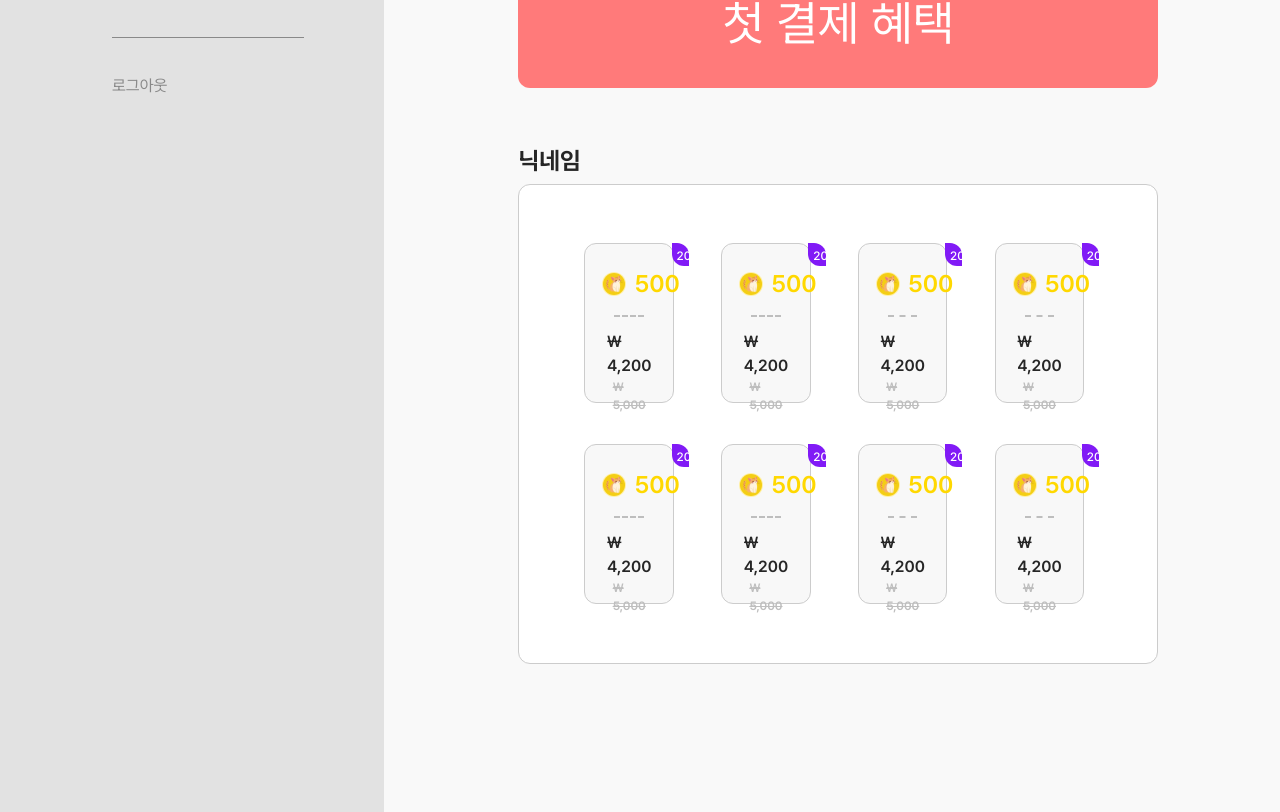
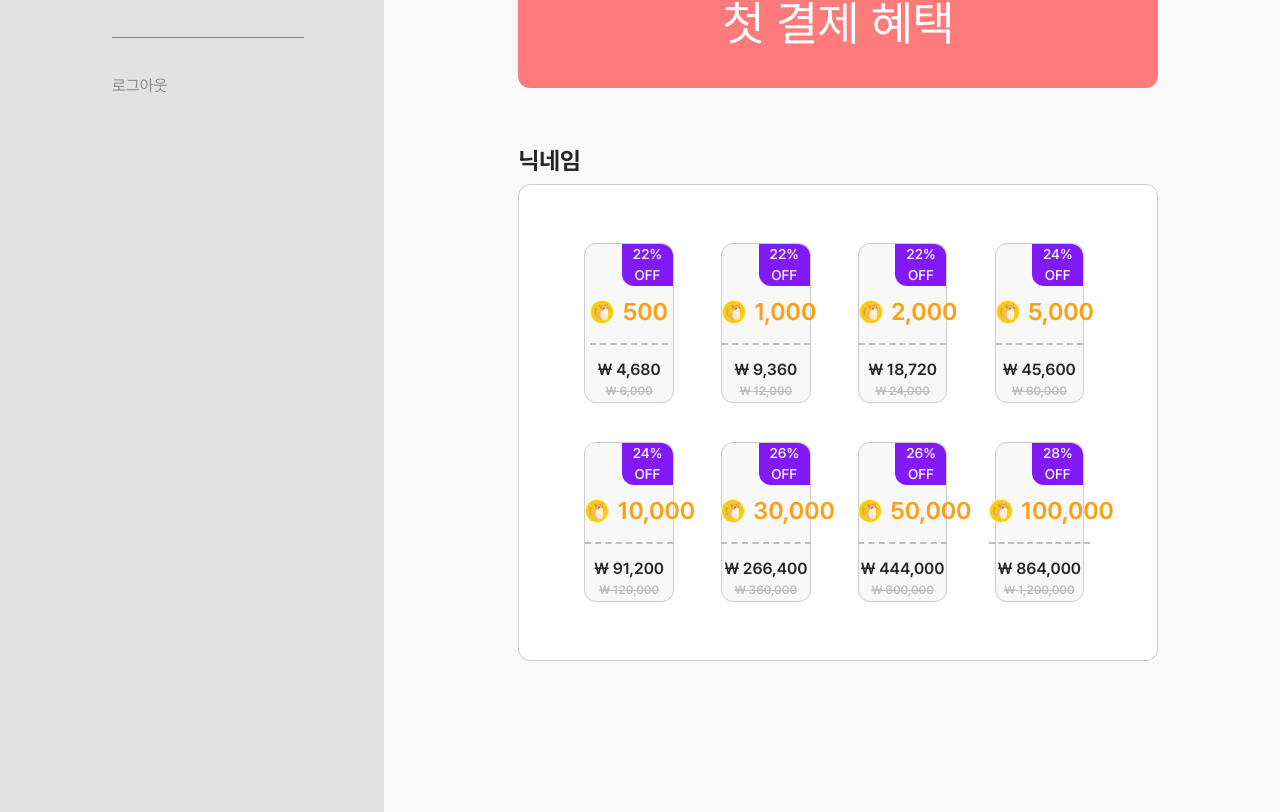
Before and after one commit to oz-main-project-team-02/vita-gamemate-fe, a React (Vite) app: page /coin in a window 1280 px wide. Shown: the part 600-1412 px from the top of the page. Built offline with nearby package versions, Linux system fonts and the light colour scheme; no server answers.

Commit message:
🐛 fix: 로그인 시, 사용자 지갑정보 업데이트 안되는 부분 수정

```diff
--- a/src/components/CoinPage/CoinBox.tsx
+++ b/src/components/CoinPage/CoinBox.tsx
@@ -1,14 +1,56 @@
-export default function CoinBox() {
+import { client } from '@/api/client';
+import { CoinPackage } from '@/config/const';
+import { useUserStore } from '@/config/store';
+import { useMutation } from '@tanstack/react-query';
+
+type Props = {
+  coinData: CoinPackage;
+};
+
+type RechargeResponse = {
+  message: string;
+  coin: number;
+};
+
+export default function CoinBox({ coinData }: Props) {
+  const { setUser } = useUserStore();
+  const rechargeMutation = useMutation({
+    mutationFn: async () => {
+      const { data }: { data: RechargeResponse } = await client.post('/api/v1/wallets/coin/recharge/', {
+        coin: coinData.coin,
+      });
+      return data;
+    },
+    onSuccess: (data) => {
+      console.log(data);
+      setUser({ coin: data.coin });
+    },
+  });
+
+  const handlePaymentClick = (e: React.MouseEvent<HTMLDivElement>) => {
+    e.preventDefault();
+    rechargeMutation.mutate();
+  };
+
   return (
-    <div className="w-11/12 h-[160px] p-[29px] flex flex-col items-center border rounded-xl border-gray-200 bg-[#F8F8F8]">
-      <div className="w-7/12 h-[23px] mt-[-30px] ml-[102px] pt-1 pl-[5px] rounded-bl-xl rounded-tr-xl bg-purple font-medium text-xs text-[#FFFFFF]">20% OFF</div>
-      <div className="mb-[13px] flex items-center">
-        <img className="w-[24px] h-[24px] mr-2" src="/src/assets/imgs/vitaCoin.svg" alt="vitaCoin" />
-        <h1 className="font-semibold text-2xl text-primary">500</h1>
+    <div
+      onClick={(e) => handlePaymentClick(e)}
+      className='flex h-[160px] w-11/12 cursor-pointer flex-col items-center gap-2 rounded-xl border border-gray-200 bg-[#F8F8F8]'
+    >
+      <div className='flex w-full justify-end'>
+        <div className='w-7/12 rounded-bl-xl rounded-tr-xl bg-purple text-center text-sm font-medium text-[#FFFFFF]'>
+          {coinData.discountRate}% OFF
+        </div>
       </div>
-      <div className="mb-[13px] border-t-2 border-dashed border-gray-300 w-full"></div>
-      <p className="font-semibold text-base text-gray-500">₩ 4,200</p>
-      <p className="text-xs font-semibold text-gray-300 line-through">₩ 5,000</p>
+      <div className='flex flex-col items-center'>
+        <div className='mb-[13px] flex items-center'>
+          <img className='mr-2 h-[24px] w-[24px]' src='/src/assets/imgs/vitaCoin.svg' alt='vitaCoin' />
+          <h1 className='text-2xl font-semibold text-deepYellow'>{coinData.coin.toLocaleString()}</h1>
+        </div>
+        <div className='mb-[13px] w-full border-t-2 border-dashed border-gray-300'></div>
+        <p className='text-base font-semibold text-gray-500'>₩ {coinData.discountPrice.toLocaleString()}</p>
+        <p className='text-xs font-semibold text-gray-300 line-through'>₩ {coinData.price.toLocaleString()}</p>
+      </div>
     </div>
-  )
+  );
 }
--- a/src/components/Common/LoginStatusChecker.tsx
+++ b/src/components/Common/LoginStatusChecker.tsx
@@ -24,6 +24,8 @@ export default function LoginStatusChecker({ children }: Props) {
 
           const { data: coin }: { data: Wallet } = await client.get('/api/v1/wallets/coin/');
           setUser({ coin: coin.coin }); // 사용자 지갑 업데이트
+          console.log('user:', user);
+          console.log('coin:', coin);
         } catch (err) {
           console.error(err);
           unSetUser(); // 사용자 정보 초기화
--- a/src/components/GameMatePage/GameSection.tsx
+++ b/src/components/GameMatePage/GameSection.tsx
@@ -1,4 +1,4 @@
-import { GAMES } from '@/config/const';
+import { Games } from '@/config/const';
 import { MateRegister } from '@/config/types';
 
 type Props = {
@@ -21,7 +21,7 @@ export default function GameSection({ isDropdownOpen, setIsDropdownOpen, game_id
       {isDropdownOpen.game && (
         <div className='mt-4 rounded-xl bg-white p-4 outline outline-gray-200'>
           <div className='flex gap-4'>
-            {Object.values(GAMES).map((game, i) => (
+            {Object.values(Games).map((game, i) => (
               <div
                 key={i}
                 onClick={() => setFormData((prev) => ({ ...prev, game_id: game.title }))}
--- a/src/config/const.ts
+++ b/src/config/const.ts
@@ -7,7 +7,7 @@ import tftIcon from '@/assets/imgs/icon-tft.png';
 import lolIcon from '@/assets/imgs/icon-lol.png';
 import overwatchIcon from '@/assets/imgs/icon-overwatch.png';
 
-type Games = {
+type Game = {
   id: number;
   img: string;
   icon: string;
@@ -20,7 +20,7 @@ type Games = {
 
 type GameCategories = 'lol' | 'tft' | 'bg' | 'overwatch';
 
-export const GAMES: Record<GameCategories, Games> = {
+export const Games: Record<GameCategories, Game> = {
   lol: {
     id: 1,
     img: lol,
@@ -89,11 +89,71 @@ export const GAMES: Record<GameCategories, Games> = {
 export const getGame = (gameKey: number | string) => {
   if (typeof gameKey === 'number') {
     // gameId를 기반으로 게임의 데이터들을 찾아야할 때,
-    return Object.values(GAMES).find((game) => game.id === gameKey);
+    return Object.values(Games).find((game) => game.id === gameKey);
   }
 
   if (typeof gameKey === 'string') {
     // 게임의 이름을 기반으로 게임의 데이터들을 찾아야할 때, || value.title 을 통해 찾으면됩니다.
-    return Object.entries(GAMES).find(([, value]) => value.title === gameKey)?.[1];
+    return Object.entries(Games).find(([, value]) => value.title === gameKey)?.[1];
   }
 };
+
+// ------------------------------------------------------------------------
+
+export type CoinPackage = {
+  coin: number;
+  price: number;
+  discountPrice: number;
+  discountRate: number;
+};
+
+export const CoinPackages: CoinPackage[] = [
+  {
+    coin: 500,
+    price: 6000,
+    discountPrice: 4680,
+    discountRate: 22,
+  },
+  {
+    coin: 1000,
+    price: 12000,
+    discountPrice: 9360,
+    discountRate: 22,
+  },
+  {
+    coin: 2000,
+    price: 24000,
+    discountPrice: 18720,
+    discountRate: 22,
+  },
+  {
+    coin: 5000,
+    price: 60000,
+    discountPrice: 45600,
+    discountRate: 24,
+  },
+  {
+    coin: 10000,
+    price: 120000,
+    discountPrice: 91200,
+    discountRate: 24,
+  },
+  {
+    coin: 30000,
+    price: 360000,
+    discountPrice: 266400,
+    discountRate: 26,
+  },
+  {
+    coin: 50000,
+    price: 600000,
+    discountPrice: 444000,
+    discountRate: 26,
+  },
+  {
+    coin: 100000,
+    price: 1200000,
+    discountPrice: 864000,
+    discountRate: 28,
+  },
+];
--- a/src/pages/CoinPage.tsx
+++ b/src/pages/CoinPage.tsx
@@ -3,11 +3,12 @@ import TitleIntro from '../components/Common/TitleIntro';
 import ProfileImg from '../components/EditInfoPage/ProfileImg';
 import CommonLayout from '../layouts/CommonLayout';
 import CoinBox from '../components/CoinPage/CoinBox';
+import { CoinPackages } from '@/config/const';
 
 export default function CoinPage() {
   return (
     <CommonLayout>
-      <div className='h-[4105px] w-full'>
+      <div className='w-full'>
         <TitleIntro titleE={'MY WALLET'} titleK={'나의 코인'} content={'소중한 시간을 비타와 함께하세요!'} />
         <div className='relative h-[1866px] w-full bg-gray-100'>
           <ProfileImg />
@@ -19,15 +20,10 @@ export default function CoinPage() {
             </button>
 
             <p className='pb-[5px] text-2xl font-bold text-gray-500'>닉네임</p>
-            <div className='grid h-[480px] w-full grid-cols-4 gap-[39px] rounded-xl border border-gray-200 bg-[#FFFFFF] px-[65px] py-[58px]'>
-              <CoinBox />
-              <CoinBox />
-              <CoinBox />
-              <CoinBox />
-              <CoinBox />
-              <CoinBox />
-              <CoinBox />
-              <CoinBox />
+            <div className='grid w-full grid-cols-4 gap-[39px] rounded-xl border border-gray-200 bg-[#FFFFFF] px-[65px] py-[58px]'>
+              {CoinPackages.map((coinData) => (
+                <CoinBox coinData={coinData} />
+              ))}
             </div>
           </div>
           <div className='absolute flex h-[1866px] w-[30%] justify-end bg-[#E2E2E2]'>
--- a/src/pages/KakaoCallback.tsx
+++ b/src/pages/KakaoCallback.tsx
@@ -2,7 +2,7 @@ import { useEffect } from 'react';
 import { useNavigate, useSearchParams } from 'react-router-dom';
 import { client } from '../api/client';
 import { useUserStore } from '../config/store';
-import { User } from '../config/types';
+import { User, Wallet } from '../config/types';
 
 export default function KakaoCallback() {
   const [searchParams] = useSearchParams();
@@ -19,6 +19,8 @@ export default function KakaoCallback() {
         const { data }: { data: User } = await client.get(`/api/v1/users/${response.data.id}/profile`);
         localStorage.setItem('accessToken', response.data.access_token);
         setUser(data);
+        const { data: coin }: { data: Wallet } = await client.get('/api/v1/wallets/coin/');
+        setUser({ coin: coin.coin }); // 사용자 지갑 업데이트
         navigate('/', { replace: true });
       } catch (err) {
         console.error(err);
--- a/src/routes/VitaPrivateRoute.tsx
+++ b/src/routes/VitaPrivateRoute.tsx
@@ -3,8 +3,7 @@ import { Navigate, Outlet } from 'react-router-dom';
 
 export default function VitaPrivateRoute() {
   const { user } = useUserStore();
-
-  if (user.id !== 0 && localStorage.getItem('accesToken')) {
+  if (user.id !== 0 && localStorage.getItem('accessToken')) {
     return <Outlet />;
   }
 
--- a/tailwind.config.js
+++ b/tailwind.config.js
@@ -25,7 +25,7 @@ export default {
         softYellow: "#FFF6B9", // 부드러운 노란색
         purple: "#811AF6", // 보라색
         mintGreen: "#16D6B5", // 민트 그린색
-        deepYellow: "#F4CE14", // 진한 노란색
+        deepYellow: "#FF9E10", // 진한 노란색
       },
 
       fontFamily: {
```
Also changed, not shown: src/components/Homepage/CategorySlider.tsx (+15 -15 lines).
